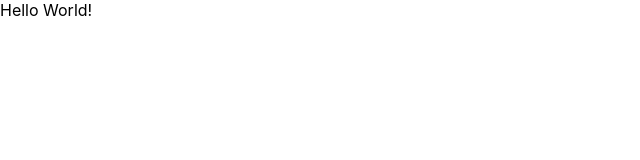
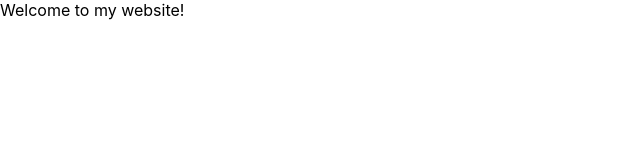
Before and after one commit to HudsonBean/UselessWebsite, a React (Create React App) app in the folder client/: page / in a window 1280 px wide. Shown: the top 160 px of the page, without its empty margins (0-640 px from the left). Built offline with nearby package versions, Linux system fonts and the light colour scheme.

Commit message:
Set up multipage react and created a homepage

```diff
--- a/client/src/App.js
+++ b/client/src/App.js
@@ -1,10 +1,18 @@
 //Imports
-import React, { useState, useEffect } from "react";
-import "./styles/App.css";
+import React from "react";
+import { Route, Link, Routes } from "react-router-dom";
+//Pages
+import Home from "./pages/Home.js";
 
 //Main
 function App() {
-  return <>Hello World!</>;
+  return (
+    <div>
+      <Routes>
+        <Route exact path="/" Component={Home} />
+      </Routes>
+    </div>
+  );
 }
 
 export default App;
--- a/client/src/index.js
+++ b/client/src/index.js
@@ -1,13 +1,16 @@
-import React from 'react';
-import ReactDOM from 'react-dom/client';
-import './index.css';
-import App from './App';
-import reportWebVitals from './reportWebVitals';
+import React from "react";
+import ReactDOM from "react-dom/client";
+import "./index.css";
+import App from "./App";
+import reportWebVitals from "./reportWebVitals";
+import { BrowserRouter } from "react-router-dom";
 
-const root = ReactDOM.createRoot(document.getElementById('root'));
+const root = ReactDOM.createRoot(document.getElementById("root"));
 root.render(
   <React.StrictMode>
-    <App />
+    <BrowserRouter>
+      <App />
+    </BrowserRouter>
   </React.StrictMode>
 );
 
--- /dev/null
+++ b/client/src/pages/Home.js
@@ -0,0 +1,9 @@
+//Imports
+import React from "react";
+
+//Main
+function Home() {
+  return <div>Welcome to my website!</div>;
+}
+
+export default Home;
--- a/client/src/styles/App.css
+++ /dev/null
@@ -1,5 +0,0 @@
-* {
-  margin: 0;
-  padding: 0;
-  box-sizing: border-box;
-}/*# sourceMappingURL=App.css.map */
--- a/client/src/styles/App.scss
+++ /dev/null
@@ -1,5 +0,0 @@
-* {
-  margin: 0;
-  padding: 0;
-  box-sizing: border-box;
-}
```
Also changed, not shown: 1 other file (tests, documents, lock files or other folders).
